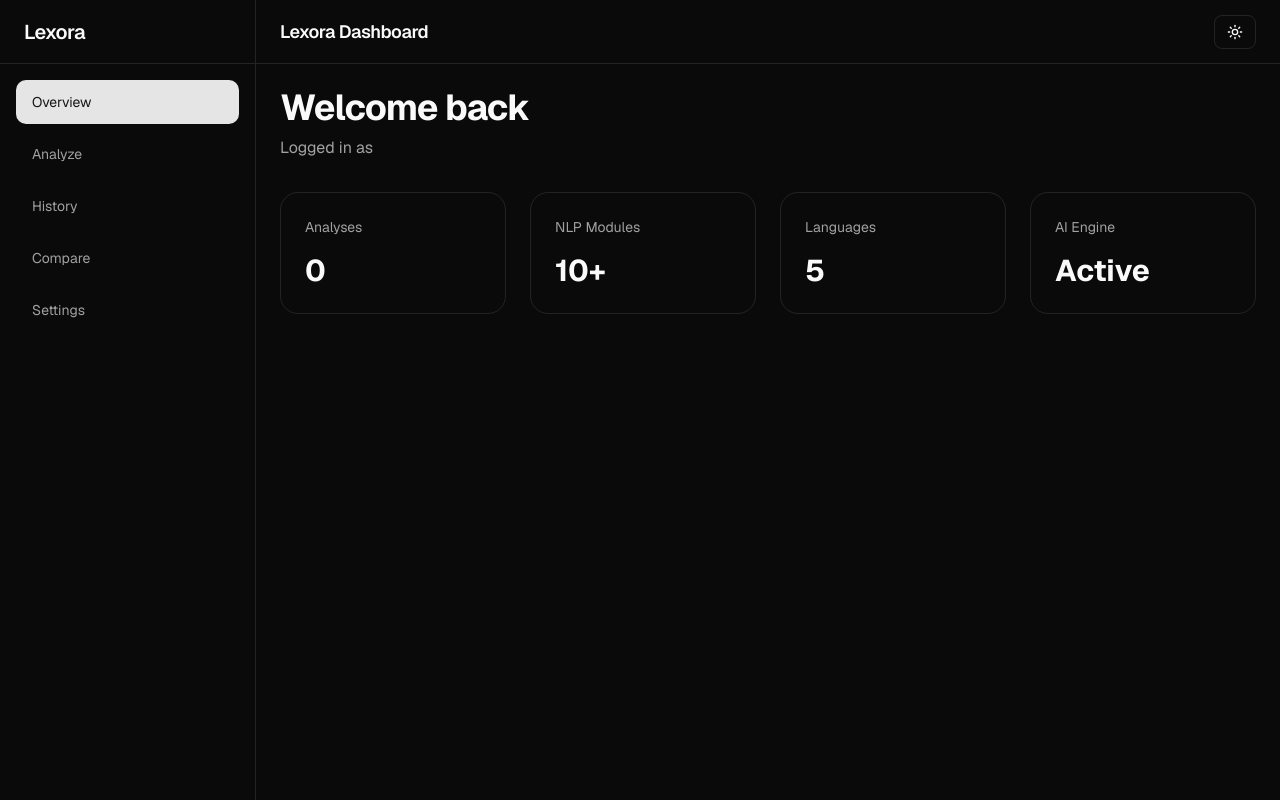
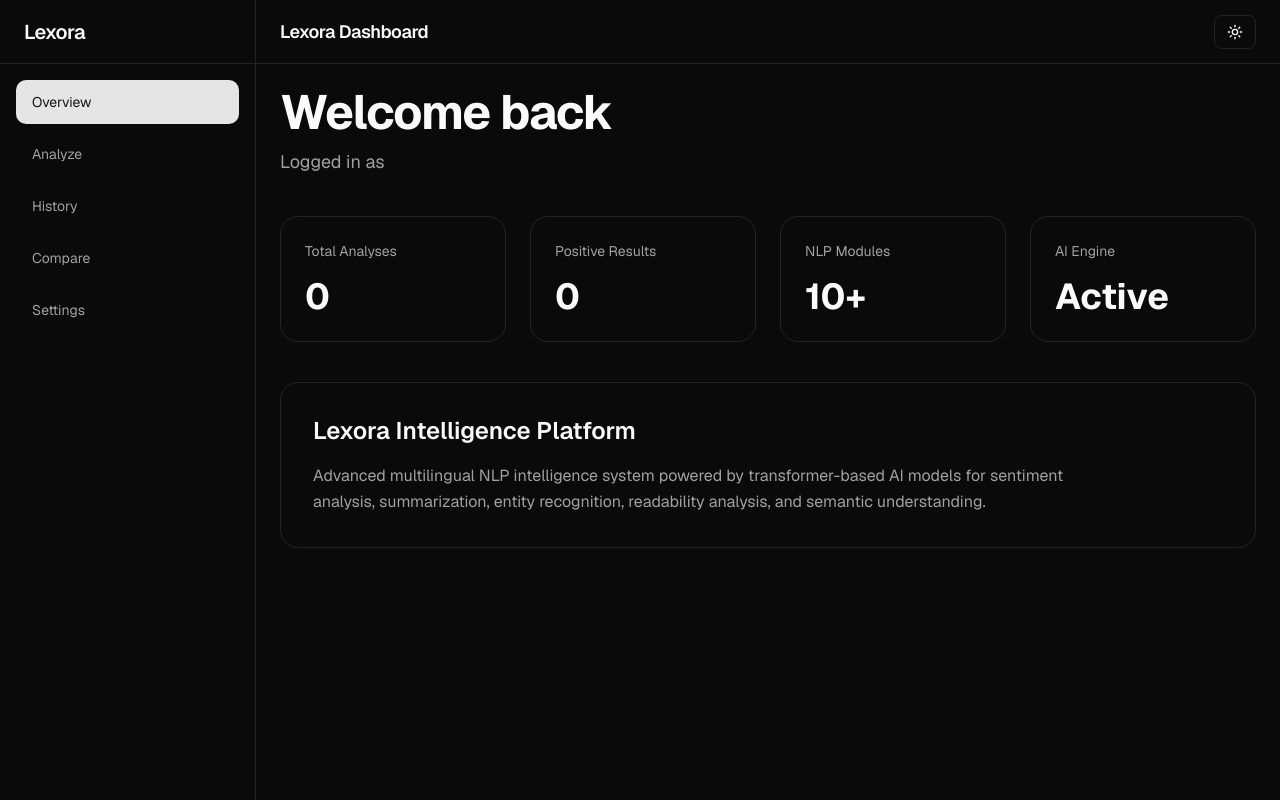
Before and after one commit to Shivaansh-Sharma/Lexora, a Next.js app: page /dashboard in a window 1280 px wide. Built offline with nearby package versions, Linux system fonts and the light colour scheme; no server answers; the database is empty.

Commit message:
sentiment working

```diff
--- /dev/null
+++ b/src/app/api/analysis/route.ts
@@ -0,0 +1,55 @@
+import { auth } from "@/lib/auth/auth";
+import { prisma } from "@/lib/db/prisma";
+import { NextResponse } from "next/server";
+
+export async function POST(req: Request) {
+  try {
+    const session = await auth();
+
+    if (!session?.user?.email) {
+      return NextResponse.json(
+        { error: "Unauthorized" },
+        { status: 401 }
+      );
+    }
+
+    const body = await req.json();
+
+    const { type, inputText, result, language } = body;
+
+    const user = await prisma.user.findUnique({
+      where: {
+        email: session.user.email,
+      },
+    });
+
+    if (!user) {
+      return NextResponse.json(
+        { error: "User not found" },
+        { status: 404 }
+      );
+    }
+
+    const analysis = await prisma.analysis.create({
+      data: {
+        userId: user.id,
+        type,
+        inputText,
+        result,
+        language,
+      },
+    });
+
+    return NextResponse.json({
+      success: true,
+      analysis,
+    });
+  } catch (error) {
+    console.log(error);
+
+    return NextResponse.json(
+      { error: "Internal server error" },
+      { status: 500 }
+    );
+  }
+}
--- a/src/app/dashboard/analyze/page.tsx
+++ b/src/app/dashboard/analyze/page.tsx
@@ -1,4 +1,10 @@
+"use client";
+
+import { useState } from "react";
+
 import { DashboardShell } from "@/components/dashboard/dashboard-shell";
+import { analyzeSentiment } from "@/lib/api/ai";
+import { saveAnalysis } from "@/lib/api/analysis";
 
 const modules = [
   "Sentiment Analysis",
@@ -11,7 +17,42 @@ const modules = [
   "AI Detection",
 ];
 
+type SentimentResult = {
+  label: string;
+  score: number;
+};
+
 export default function AnalyzePage() {
+  const [text, setText] = useState("");
+
+  const [loading, setLoading] = useState(false);
+
+  const [result, setResult] =
+    useState<SentimentResult | null>(null);
+
+  async function handleAnalyze() {
+    try {
+      setLoading(true);
+
+const response = await analyzeSentiment(text);
+
+setResult(response.data);
+
+await saveAnalysis({
+  type: "SENTIMENT",
+  inputText: text,
+  result: response.data,
+  language: "English",
+});
+    } catch (error) {
+      console.error(error);
+
+      alert("Analysis failed");
+    } finally {
+      setLoading(false);
+    }
+  }
+
   return (
     <DashboardShell>
       <div className="grid gap-6 lg:grid-cols-[320px_1fr]">
@@ -44,13 +85,49 @@ export default function AnalyzePage() {
           </p>
 
           <textarea
+            value={text}
+            onChange={(e) => setText(e.target.value)}
             placeholder="Paste your text here..."
             className="mt-6 min-h-[300px] w-full rounded-xl border bg-background p-4 outline-none"
           />
 
-          <button className="mt-6 rounded-xl bg-primary px-6 py-3 text-primary-foreground transition-opacity hover:opacity-90">
-            Analyze Text
+          <button
+            onClick={handleAnalyze}
+            disabled={loading}
+            className="mt-6 rounded-xl bg-primary px-6 py-3 text-primary-foreground transition-opacity hover:opacity-90 disabled:opacity-50"
+          >
+            {loading ? "Analyzing..." : "Analyze Text"}
           </button>
+
+          {result && (
+            <div className="mt-8 rounded-2xl border p-6">
+              <h3 className="text-xl font-semibold">
+                Sentiment Result
+              </h3>
+
+              <div className="mt-6 grid gap-4 md:grid-cols-2">
+                <div className="rounded-xl border p-4">
+                  <p className="text-sm text-muted-foreground">
+                    Label
+                  </p>
+
+                  <h4 className="mt-2 text-2xl font-bold">
+                    {result.label}
+                  </h4>
+                </div>
+
+                <div className="rounded-xl border p-4">
+                  <p className="text-sm text-muted-foreground">
+                    Confidence
+                  </p>
+
+                  <h4 className="mt-2 text-2xl font-bold">
+                    {(result.score * 100).toFixed(2)}%
+                  </h4>
+                </div>
+              </div>
+            </div>
+          )}
         </div>
       </div>
     </DashboardShell>
--- /dev/null
+++ b/src/app/dashboard/history/page.tsx
@@ -0,0 +1,79 @@
+import { DashboardShell } from "@/components/dashboard/dashboard-shell";
+import { auth } from "@/lib/auth/auth";
+import { prisma } from "@/lib/db/prisma";
+
+export default async function HistoryPage() {
+  const session = await auth();
+
+  const user = await prisma.user.findUnique({
+    where: {
+      email: session?.user?.email || "",
+    },
+  });
+
+  const analyses = await prisma.analysis.findMany({
+    where: {
+      userId: user?.id,
+    },
+    orderBy: {
+      createdAt: "desc",
+    },
+  });
+
+  return (
+    <DashboardShell>
+      <div>
+        <div className="mb-8">
+          <h1 className="text-4xl font-bold tracking-tight">
+            Analysis History
+          </h1>
+
+          <p className="mt-2 text-muted-foreground">
+            Your previous NLP analyses.
+          </p>
+        </div>
+
+        <div className="space-y-4">
+          {analyses.map((analysis) => (
+            <div
+              key={analysis.id}
+              className="rounded-2xl border p-6"
+            >
+              <div className="flex items-center justify-between">
+                <div>
+                  <p className="text-sm text-muted-foreground">
+                    {analysis.type}
+                  </p>
+
+                  <h2 className="mt-2 text-xl font-semibold">
+                    {analysis.inputText.slice(0, 120)}
+                  </h2>
+                </div>
+
+                <p className="text-sm text-muted-foreground">
+                  {new Date(
+                    analysis.createdAt
+                  ).toLocaleDateString()}
+                </p>
+              </div>
+
+              <div className="mt-6 rounded-xl bg-muted p-4">
+                <pre className="overflow-x-auto text-sm">
+                  {JSON.stringify(analysis.result, null, 2)}
+                </pre>
+              </div>
+            </div>
+          ))}
+
+          {analyses.length === 0 && (
+            <div className="rounded-2xl border p-10 text-center">
+              <p className="text-muted-foreground">
+                No analyses yet.
+              </p>
+            </div>
+          )}
+        </div>
+      </div>
+    </DashboardShell>
+  );
+}
--- a/src/app/dashboard/page.tsx
+++ b/src/app/dashboard/page.tsx
@@ -1,18 +1,37 @@
 import { DashboardShell } from "@/components/dashboard/dashboard-shell";
 import { auth } from "@/lib/auth/auth";
+import { prisma } from "@/lib/db/prisma";
 
 export default async function DashboardPage() {
   const session = await auth();
 
+  const user = await prisma.user.findUnique({
+    where: {
+      email: session?.user?.email || "",
+    },
+    include: {
+      analyses: true,
+    },
+  });
+
+  const totalAnalyses = user?.analyses.length || 0;
+
+  const positiveAnalyses =
+    user?.analyses.filter(
+      (analysis) =>
+        (analysis.result as { label?: string }).label ===
+        "POSITIVE"
+    ).length || 0;
+
   return (
     <DashboardShell>
-      <div className="space-y-8">
+      <div className="space-y-10">
         <div>
-          <h2 className="text-4xl font-bold tracking-tight">
+          <h1 className="text-5xl font-bold tracking-tight">
             Welcome back
-          </h2>
+          </h1>
 
-          <p className="mt-2 text-muted-foreground">
+          <p className="mt-3 text-lg text-muted-foreground">
             Logged in as {session?.user?.email}
           </p>
         </div>
@@ -20,12 +39,22 @@ export default async function DashboardPage() {
         <div className="grid gap-6 md:grid-cols-2 xl:grid-cols-4">
           <div className="rounded-2xl border p-6">
             <p className="text-sm text-muted-foreground">
-              Analyses
+              Total Analyses
             </p>
 
-            <h3 className="mt-4 text-3xl font-bold">
-              0
-            </h3>
+            <h2 className="mt-4 text-4xl font-bold">
+              {totalAnalyses}
+            </h2>
+          </div>
+
+          <div className="rounded-2xl border p-6">
+            <p className="text-sm text-muted-foreground">
+              Positive Results
+            </p>
+
+            <h2 className="mt-4 text-4xl font-bold">
+              {positiveAnalyses}
+            </h2>
           </div>
 
           <div className="rounded-2xl border p-6">
@@ -33,19 +62,9 @@ export default async function DashboardPage() {
               NLP Modules
             </p>
 
-            <h3 className="mt-4 text-3xl font-bold">
+            <h2 className="mt-4 text-4xl font-bold">
               10+
-            </h3>
-          </div>
-
-          <div className="rounded-2xl border p-6">
-            <p className="text-sm text-muted-foreground">
-              Languages
-            </p>
-
-            <h3 className="mt-4 text-3xl font-bold">
-              5
-            </h3>
+            </h2>
           </div>
 
           <div className="rounded-2xl border p-6">
@@ -53,10 +72,23 @@ export default async function DashboardPage() {
               AI Engine
             </p>
 
-            <h3 className="mt-4 text-3xl font-bold">
+            <h2 className="mt-4 text-4xl font-bold">
               Active
-            </h3>
+            </h2>
           </div>
+        </div>
+
+        <div className="rounded-2xl border p-8">
+          <h2 className="text-2xl font-semibold">
+            Lexora Intelligence Platform
+          </h2>
+
+          <p className="mt-4 max-w-3xl leading-relaxed text-muted-foreground">
+            Advanced multilingual NLP intelligence system powered by
+            transformer-based AI models for sentiment analysis,
+            summarization, entity recognition, readability analysis,
+            and semantic understanding.
+          </p>
         </div>
       </div>
     </DashboardShell>
--- /dev/null
+++ b/src/components/dashboard/analysis-card.tsx
@@ -0,0 +1,79 @@
+import { AnalysisCard } from "@/components/dashboard/analysis-card";
+import { DashboardShell } from "@/components/dashboard/dashboard-shell";
+import { auth } from "@/lib/auth/auth";
+import { prisma } from "@/lib/db/prisma";
+
+export default async function HistoryPage() {
+  const session = await auth();
+
+  const user = await prisma.user.findUnique({
+    where: {
+      email: session?.user?.email || "",
+    },
+  });
+
+  const analyses = await prisma.analysis.findMany({
+    where: {
+      userId: user?.id,
+    },
+    orderBy: {
+      createdAt: "desc",
+    },
+  });
+
+  return (
+    <DashboardShell>
+      <div>
+        <div className="mb-10 flex items-center justify-between">
+          <div>
+            <h1 className="text-4xl font-bold tracking-tight">
+              Analysis History
+            </h1>
+
+            <p className="mt-2 text-muted-foreground">
+              Your previous AI-powered NLP analyses.
+            </p>
+          </div>
+
+          <div className="rounded-2xl border px-6 py-4">
+            <p className="text-sm text-muted-foreground">
+              Total Analyses
+            </p>
+
+            <h2 className="mt-2 text-3xl font-bold">
+              {analyses.length}
+            </h2>
+          </div>
+        </div>
+
+        {analyses.length === 0 ? (
+          <div className="rounded-2xl border p-10 text-center">
+            <p className="text-muted-foreground">
+              No analyses yet.
+            </p>
+          </div>
+        ) : (
+          <div className="space-y-6">
+            {analyses.map((analysis) => {
+              const result = analysis.result as {
+                label: string;
+                score: number;
+              };
+
+              return (
+                <AnalysisCard
+                  key={analysis.id}
+                  type={analysis.type}
+                  inputText={analysis.inputText}
+                  label={result.label}
+                  score={result.score}
+                  createdAt={analysis.createdAt}
+                />
+              );
+            })}
+          </div>
+        )}
+      </div>
+    </DashboardShell>
+  );
+}
--- /dev/null
+++ b/src/lib/api/ai.ts
@@ -0,0 +1,20 @@
+export async function analyzeSentiment(text: string) {
+  const response = await fetch(
+    "http://127.0.0.1:8000/analyze/sentiment",
+    {
+      method: "POST",
+      headers: {
+        "Content-Type": "application/json",
+      },
+      body: JSON.stringify({
+        text,
+      }),
+    }
+  );
+
+  if (!response.ok) {
+    throw new Error("Failed to analyze sentiment");
+  }
+
+  return response.json();
+}
--- /dev/null
+++ b/src/lib/api/analysis.ts
@@ -0,0 +1,20 @@
+export async function saveAnalysis(data: {
+  type: string;
+  inputText: string;
+  result: unknown;
+  language?: string;
+}) {
+  const response = await fetch("/api/analysis", {
+    method: "POST",
+    headers: {
+      "Content-Type": "application/json",
+    },
+    body: JSON.stringify(data),
+  });
+
+  if (!response.ok) {
+    throw new Error("Failed to save analysis");
+  }
+
+  return response.json();
+}
```
